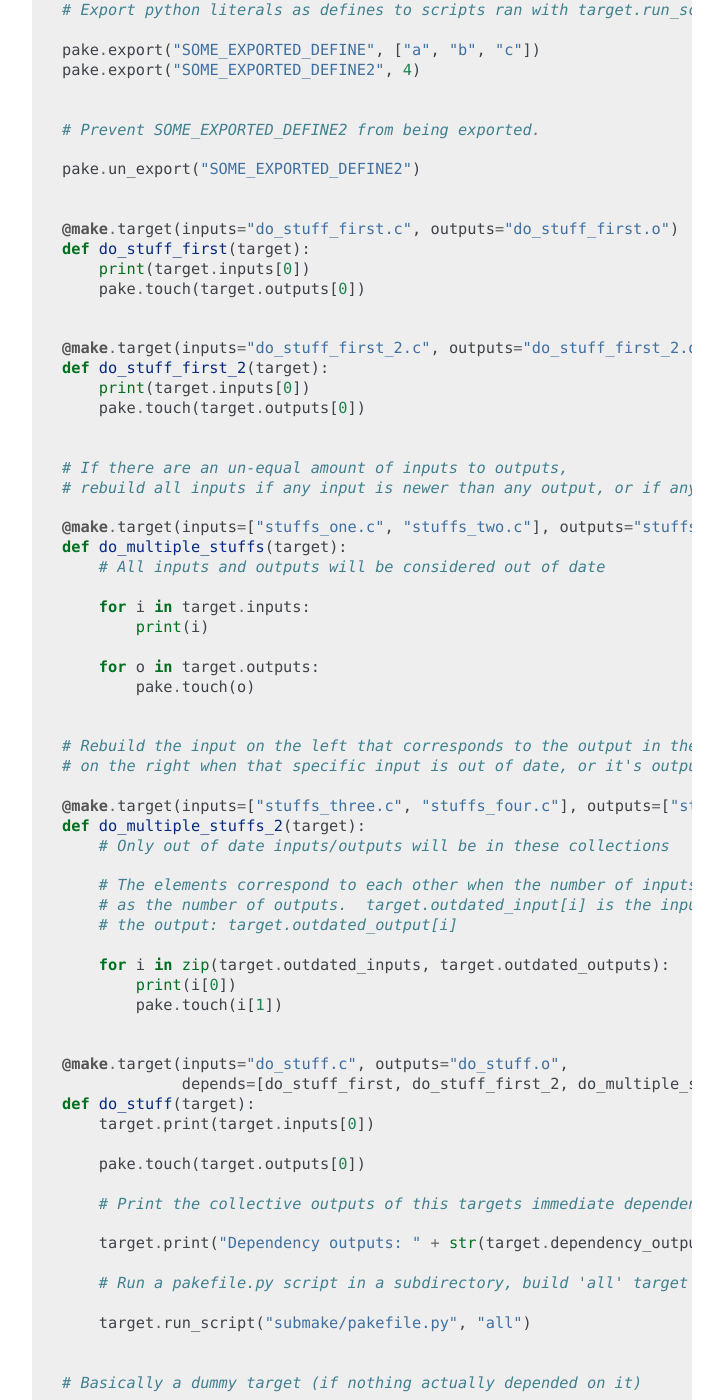
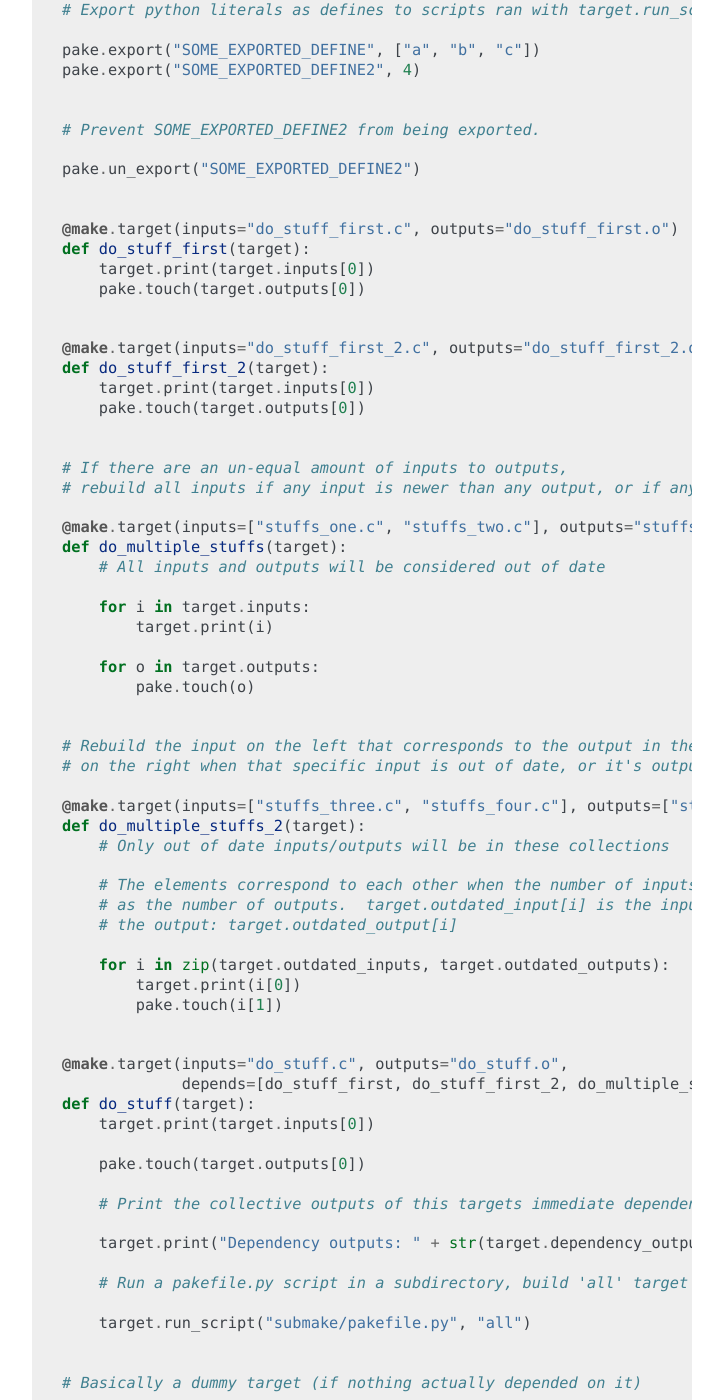
Before and after one commit to Teriks/pake, a Sphinx documentation site: the page built from docs/index.rst, in a window 1280 px wide and 1400 px high, scrolled down 474 px. Shown: the whole window, without its empty margins (388-1111 px from the left). Built offline with Sphinx 7.4.7, drawn with Linux system fonts in a browser that asks for light colours.

Commit message:
Replace leftover usage of print in test targets
Also in readme example and docs

```diff
--- a/docs/index.rst
+++ b/docs/index.rst
@@ -39,13 +39,13 @@ shows off some functionality:
 
     @make.target(inputs="do_stuff_first.c", outputs="do_stuff_first.o")
     def do_stuff_first(target):
-        print(target.inputs[0])
+        target.print(target.inputs[0])
         pake.touch(target.outputs[0])
 
 
     @make.target(inputs="do_stuff_first_2.c", outputs="do_stuff_first_2.o")
     def do_stuff_first_2(target):
-        print(target.inputs[0])
+        target.print(target.inputs[0])
         pake.touch(target.outputs[0])
 
 
@@ -57,7 +57,7 @@ shows off some functionality:
         # All inputs and outputs will be considered out of date
 
         for i in target.inputs:
-            print(i)
+            target.print(i)
 
         for o in target.outputs:
             pake.touch(o)
@@ -75,7 +75,7 @@ shows off some functionality:
         # the output: target.outdated_output[i]
 
         for i in zip(target.outdated_inputs, target.outdated_outputs):
-            print(i[0])
+            target.print(i[0])
             pake.touch(i[1])
 
 
```
Also changed, not shown: README.md (+4 -4 lines), 2 other files.
